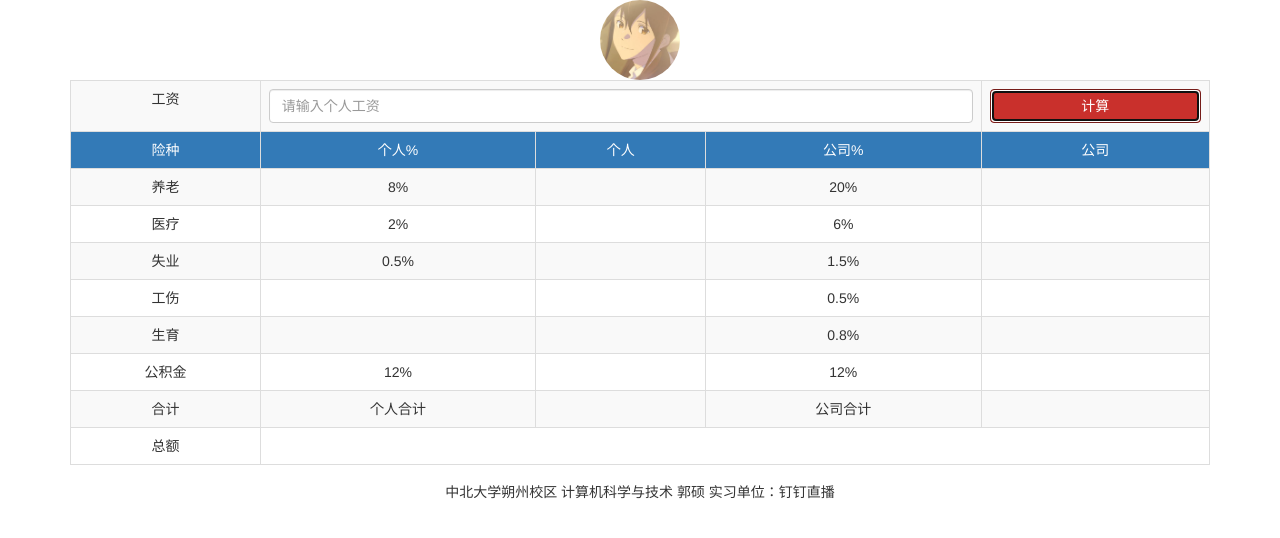
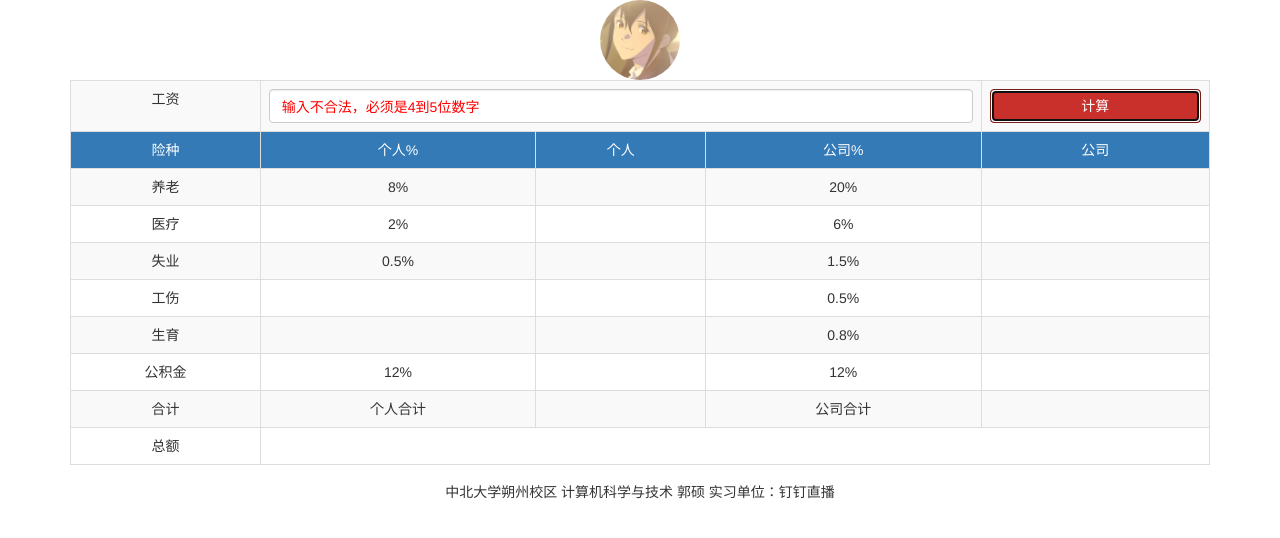
Before and after one commit to yihuayishijian/guoshuo, a plain HTML site: page Day07/new_cal.html in a window 1280 px wide. Both pictures are taken after a click on the button "计算". Drawn offline with nearby package versions, Linux system fonts and the light colour scheme.

Commit message:
Add files via upload

```diff
--- a/Day07/new_cal.html
+++ b/Day07/new_cal.html
@@ -40,7 +40,7 @@
 					document.getElementById("sum").innerText=sal*1.408;
 				}
 				else{
-					document.getElementById("salary").inn="输入不合法，必须是4到5位数字";
+					document.getElementById("salary").value="输入不合法，必须是4到5位数字";
 					document.getElementById("salary").style="color:red";
 				}
 			}
```
